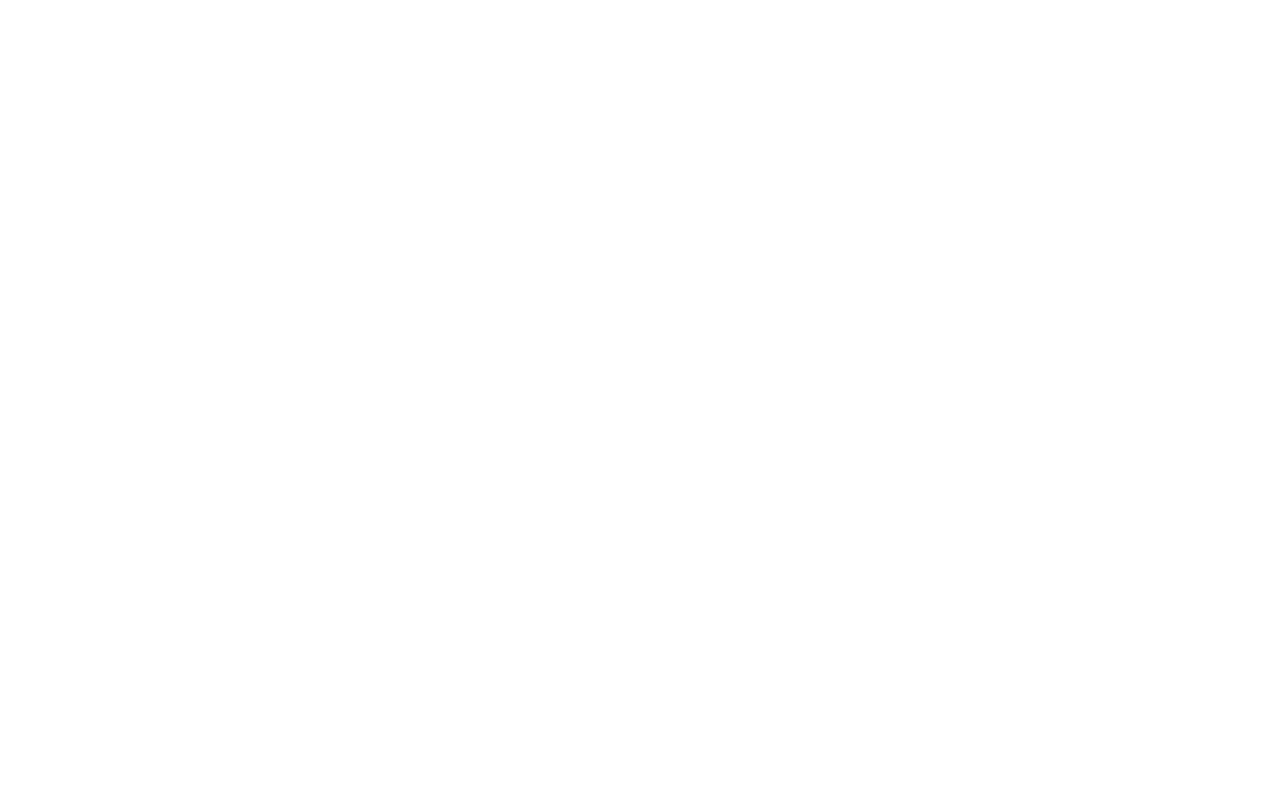
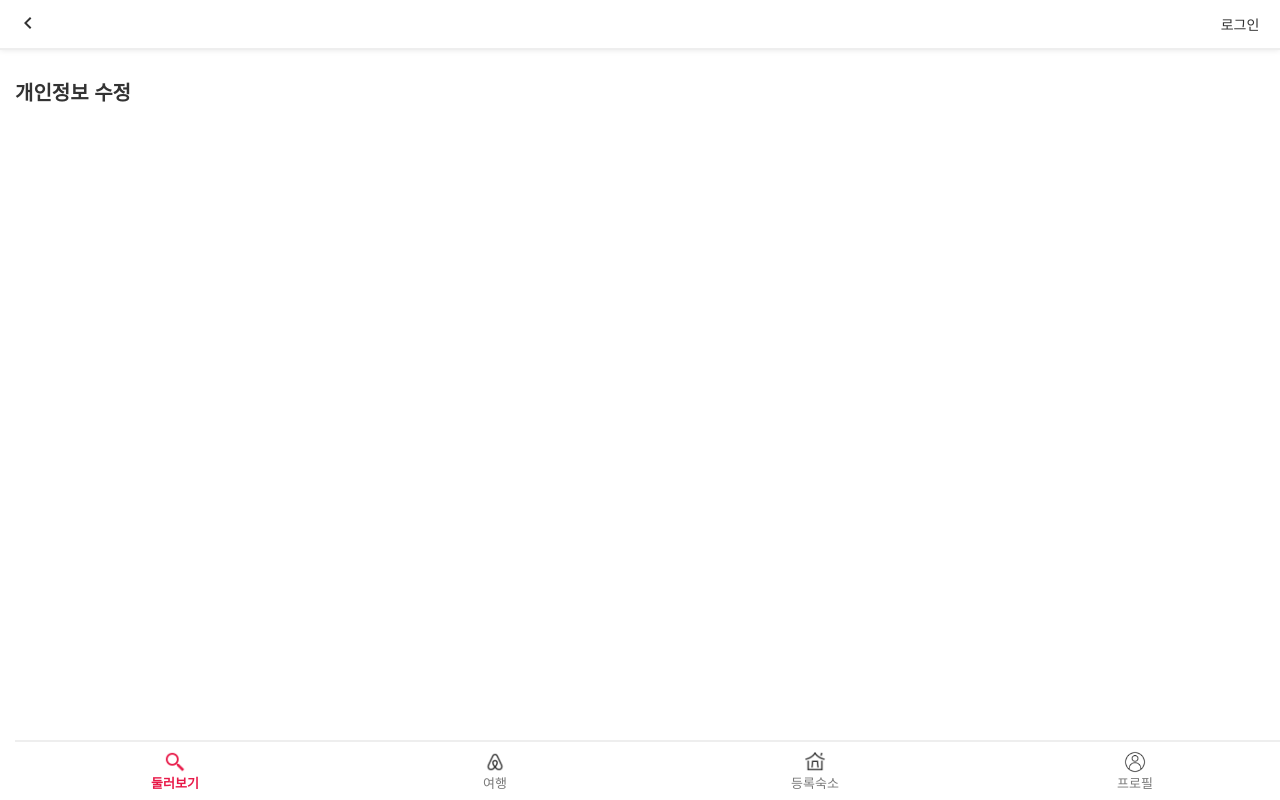
Before and after one commit to KHyeonbin/elice-project--stayandgo-front-, a React (Create React App) app: page /Profile/Edit in a window 1280 px wide. Before the commit this address had no page. Built offline with nearby package versions, Linux system fonts and the light colour scheme; a web font is replaced by a local one.

Commit message:
Feat: 개인정보 수정 페이지 추가, 따옴표 설정 변경 따옴표관련 '' -> "" 설정 변경

```diff
--- a/src/App.jsx
+++ b/src/App.jsx
@@ -1,11 +1,12 @@
-import React from 'react';
-import { BrowserRouter, Routes, Route } from 'react-router-dom';
-import { RecoilRoot } from 'recoil';
-import MainPage from './pages/MainPage';
-import WishPage from './pages/WishPage';
-import HistoryPage from './pages/HistoryPage';
-import ReservationPage from './pages/ReservationPage';
-import ProfilePage from './pages/ProfilePage';
+import React from "react";
+import { BrowserRouter, Routes, Route } from "react-router-dom";
+import { RecoilRoot } from "recoil";
+import MainPage from "./pages/MainPage";
+import WishPage from "./pages/WishPage";
+import HistoryPage from "./pages/HistoryPage";
+import ReservationPage from "./pages/ReservationPage";
+import ProfilePage from "./pages/ProfilePage";
+import ProfileEditPage from "./pages/ProfileEditPage";
 
 const App = () => {
   return (
@@ -17,6 +18,7 @@ const App = () => {
           <Route path="/History" element={<HistoryPage />}></Route>
           <Route path="/Reservation" element={<ReservationPage />}></Route>
           <Route path="/Profile" element={<ProfilePage />}></Route>
+          <Route path="/Profile/Edit" element={<ProfileEditPage />}></Route>
         </Routes>
       </BrowserRouter>
     </RecoilRoot>
--- a/src/components/profile/ProfilePageStyle.jsx
+++ b/src/components/profile/ProfilePageStyle.jsx
@@ -1,4 +1,4 @@
-import styled from 'styled-components';
+import styled from "styled-components";
 
 export const ProfileContainer = styled.div`
   width: 100%;
--- /dev/null
+++ b/src/pages/ProfileEditPage.jsx
@@ -0,0 +1,16 @@
+import React from "react";
+import SubLayout from "../components/layout/SubLayout";
+import MainFooter from "../components/layout/MainFooter";
+
+const ProfileEditPage = () => {
+  return (
+    <>
+      <SubLayout pageTitle="개인정보 수정">
+        {/* 개인정보 수정 페이지 추가 */}
+        <MainFooter />
+      </SubLayout>
+    </>
+  );
+};
+
+export default ProfileEditPage;
```
Also changed, not shown: src/pages/ProfilePage.jsx (+12 -12 lines).
